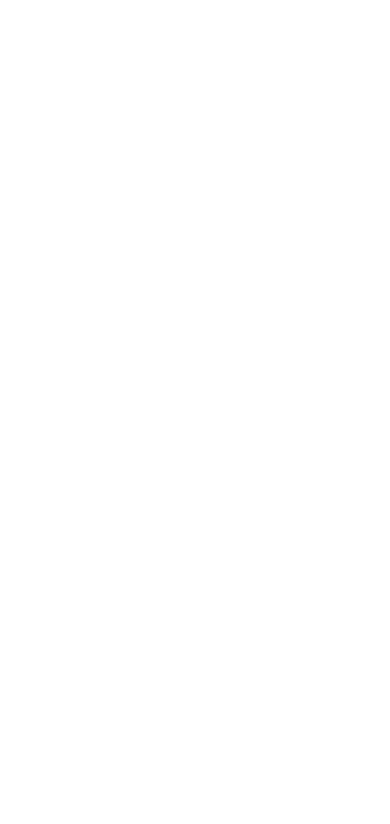
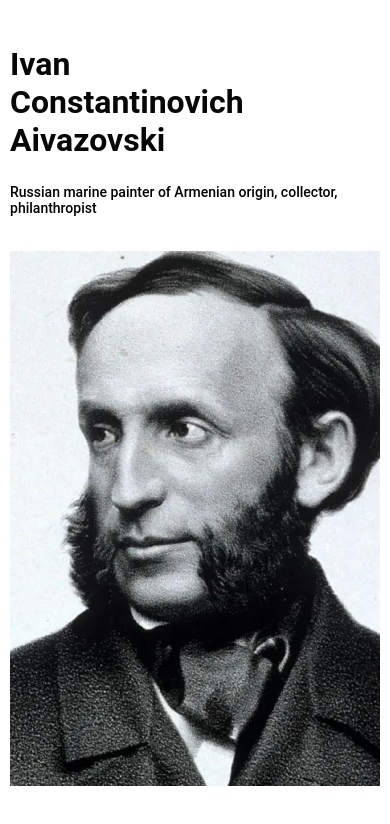
Before and after one commit to MuradTrader/Aivazovski_page, a plain HTML site: page index.html in a window 390 px wide. Drawn offline with Linux system fonts and the light colour scheme.

Commit message:
home section

```diff
--- a/index.css
+++ b/index.css
@@ -1,3 +1,4 @@
 @import url('styles/basic.css');
 @import url('styles/variables.css');
-@import url('styles/header.css')
+@import url('styles/header.css');
+@import url('styles/home.css')
--- a/index.html
+++ b/index.html
@@ -32,7 +32,14 @@
         </div>
     </header>
 
-    <main>
+    <main aria-label="main">
+        <section class="home" aria-label="home section">
+            <div class="container">
+                <h1 class="home-title" aria-label="title">Ivan Constantinovich Aivazovski</h1>
+                <p class="home-description" aria-label="description">Russian marine painter of Armenian origin, collector, philanthropist</p>
+                <img src="assets/webp/home.webp" alt="photo of Aivazovski" class="home-img">
+            </div>
+        </section>
 
     </main>
 
--- a/styles/basic.css
+++ b/styles/basic.css
@@ -19,6 +19,10 @@ a {
     color: unset;
 }
 
+h1, p {
+    margin: 0;
+}
+
 .container {
     margin: 0 auto;
     max-width: 960px;
--- /dev/null
+++ b/styles/home.css
@@ -0,0 +1,44 @@
+.home {
+    text-align: center;
+
+}
+
+.home-title {
+    font-size: 45px;
+    font-weight: 700;
+    color: var(--color-main-black);
+    margin: 45px 0 25px 0;
+
+}
+
+.home-description {
+    font-size: 18px;
+    font-weight: 500;
+    margin: 0 0 35px 0;
+
+}
+
+.home-img {
+    width: 100%;
+    height: 535px;
+    object-fit: cover;
+
+}
+
+@media (max-width: 480px) {
+    .home {
+        text-align: left;
+
+    }
+
+        .home-title {
+            max-width: 250px;
+            font-size:32px;
+
+        }
+
+        .home-description {
+            font-size: 14px;
+
+        }
+}
```
